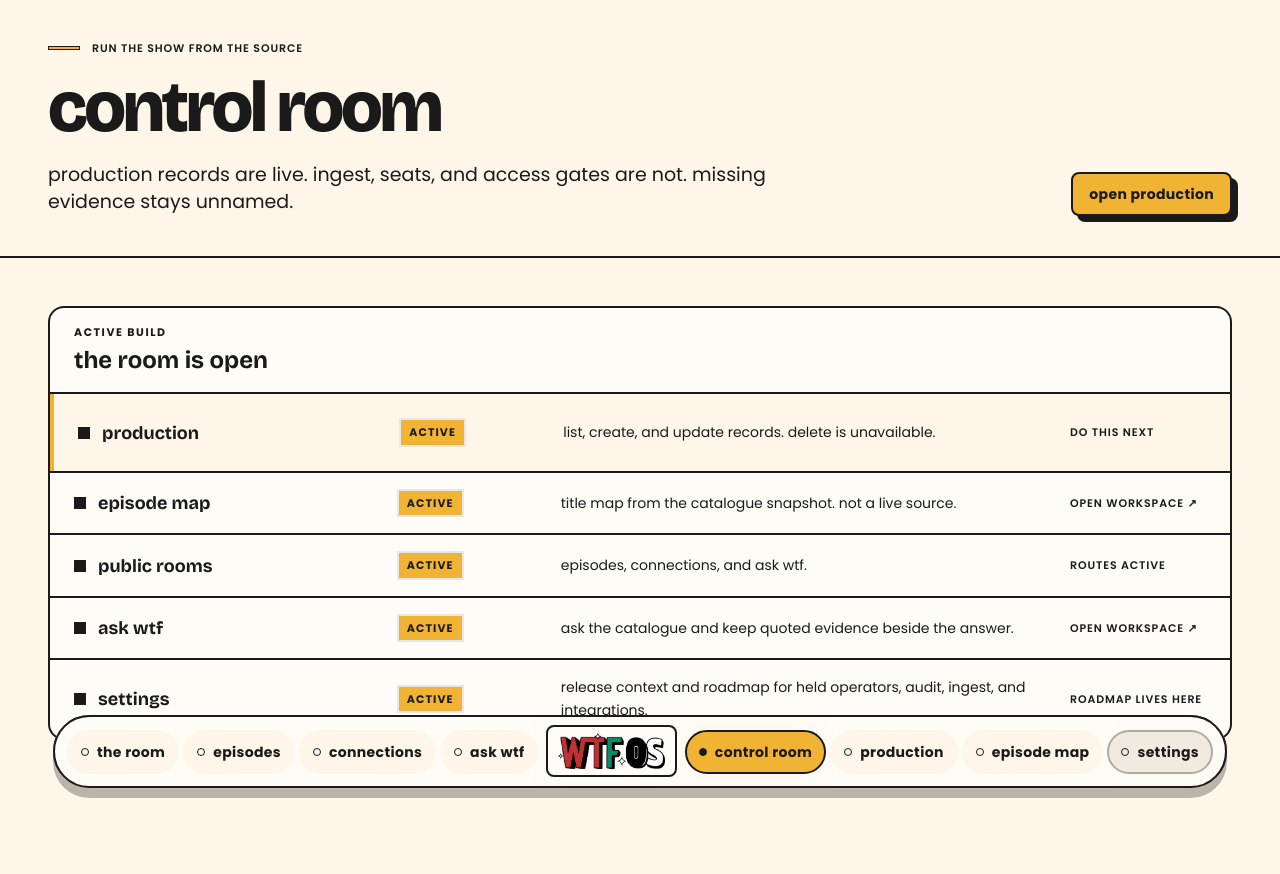
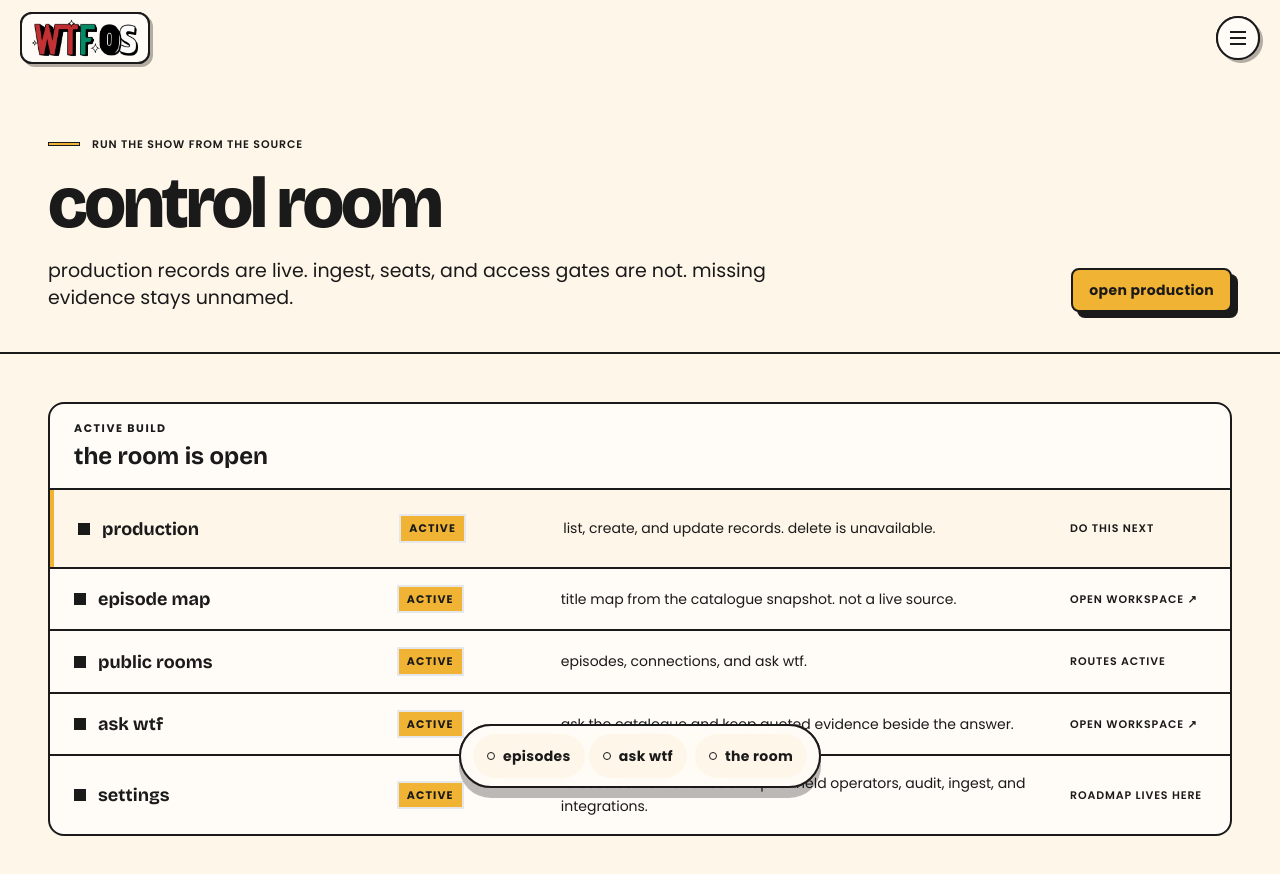
Before and after one commit to Sheshiyer/wtfmedia, a Next.js app in the folder web/: page /ops in a window 1280 px wide. Shown: the top 874 px of the page. Built offline with nearby package versions, Linux system fonts and the light colour scheme.

Commit message:
feat: refine local chat and navigation shell

```diff
--- a/web/app/api/chat/route.ts
+++ b/web/app/api/chat/route.ts
@@ -1,7 +1,8 @@
 import { NextRequest } from "next/server";
 import { getCloudflareContext } from "@opennextjs/cloudflare";
-import type { ChatMessage } from "@/lib/nvidia";
+import { chatStream, embedQuery, type ChatMessage } from "@/lib/nvidia";
 import { parseSourceMode, type SourceMode } from "@/lib/provenance/source-mode";
+import { isReady, search } from "@/lib/vectors";
 
 export const runtime = "nodejs";
 export const maxDuration = 30;
@@ -64,6 +65,47 @@ function sourceHeader(sources: EdgeSource[], sourceMode: SourceMode) {
   }));
 }
 
+/** Local-only RAG path for `next dev`; production remains Cloudflare-only. */
+async function localAnswer(question: string, sourceMode: SourceMode): Promise<Response> {
+  if (!isReady()) return Response.json({ error: "local_catalogue_unavailable" }, { status: 503 });
+  if (sourceMode === "uncut") {
+    return new Response("uncut is unavailable in local mode; switch to published.", {
+      status: 200,
+      headers: { "Content-Type": "text/plain; charset=utf-8", "X-Sources": encodeURIComponent("[]"), "X-Source-Mode": "uncut", "X-Uncut-Unavailable": "true", "X-Model": "nvidia-local", "X-Fallback": "true" },
+    });
+  }
+  const hits = search(await embedQuery(question), 6);
+  if (hits.length === 0) return Response.json({ error: "local_catalogue_unavailable" }, { status: 503 });
+  const sources: EdgeSource[] = hits.map((hit, index) => ({
+    n: index + 1,
+    score: hit.score,
+    videoId: hit.video_id,
+    title: hit.title,
+    url: `https://www.youtube.com/watch?v=${hit.video_id}`,
+    start: hit.start ?? null,
+    timestamped: hit.start != null,
+    sourceMode: "published",
+    mappingStatus: hit.start == null ? "unmapped" : "mapped",
+    segmentId: `local:${hit.video_id}:${hit.chunk_idx}`,
+  }));
+  const context = hits.map((hit, index) => `[${index + 1}] ${hit.title}\n${hit.text}`).join("\n\n---\n\n");
+  const stream = await chatStream([
+    { role: "system", content: "Answer only from the supplied transcript excerpts. Cite every factual sentence with [1], [2], etc. If the excerpts do not answer the question, say so plainly." },
+    { role: "user", content: `CONTEXT:\n${context}\n\nQUESTION: ${question}` },
+  ], { maxTokens: 600, temperature: 0.1 });
+  return new Response(stream, {
+    headers: {
+      "Content-Type": "text/plain; charset=utf-8",
+      "X-Sources": encodeURIComponent(sourceHeader(sources, "published")),
+      "X-Source-Mode": "published",
+      "X-Uncut-Unavailable": sourceMode === "both" ? "true" : "false",
+      "X-Model": "nvidia-local",
+      "X-Fallback": "false",
+      "Cache-Control": "no-store",
+    },
+  });
+}
+
 export async function POST(req: NextRequest) {
   let body: { messages?: ChatMessage[]; sourceMode?: unknown };
   try {
@@ -76,7 +118,16 @@ export async function POST(req: NextRequest) {
   if (!last?.content?.trim()) return new Response("no user message", { status: 400 });
   if (last.content.length > MAX_QUESTION_CHARS) return new Response("question too long", { status: 400 });
   const sourceMode = parseSourceMode(body.sourceMode);
-  if (!EDGE_SHARED_SECRET) return Response.json({ error: "The answer service is not configured." }, { status: 503 });
+  if (!EDGE_SHARED_SECRET) {
+    if (process.env.NODE_ENV !== "production" && process.env.NVIDIA_API_KEY) {
+      try { return await localAnswer(last.content, sourceMode); }
+      catch (error) {
+        console.error("local NVIDIA RAG failed", error instanceof Error ? error.message : "unknown");
+        return Response.json({ error: "local_answer_unavailable" }, { status: 503 });
+      }
+    }
+    return Response.json({ error: "The answer service is not configured." }, { status: 503 });
+  }
 
   let edge: Response;
   try {
--- a/web/components/patterns/WorkspaceHeader.tsx
+++ b/web/components/patterns/WorkspaceHeader.tsx
@@ -69,7 +69,9 @@ export function WorkspaceHeader({
     >
       <div className="mx-auto max-w-[var(--wtf-content-max)]">
         {context && (
-          <div className="mb-6 border-b border-foreground/20 pb-4">{context}</div>
+          <div className="mb-5 border-b border-foreground/20 pb-3 lg:fixed lg:left-56 lg:top-9 lg:z-40 lg:mb-0 lg:w-fit lg:max-w-[calc(100vw-24rem)] lg:border-b-0 lg:p-0">
+            {context}
+          </div>
         )}
         <div className="grid items-end gap-6 lg:grid-cols-[minmax(0,1fr)_auto]">
           <div className="max-w-4xl">
--- a/web/components/shells/AppRail.tsx
+++ b/web/components/shells/AppRail.tsx
@@ -2,6 +2,7 @@
 
 import Link from "next/link";
 import { usePathname } from "next/navigation";
+import { useState } from "react";
 import { MigratedWordmarkMini } from "@/components/patterns/brand/MigratedWordmark";
 import { routeIsActive } from "@/lib/public/route-is-active";
 
@@ -25,9 +26,19 @@ export function AppRail({
   utility,
 }: AppRailProps) {
   const pathname = usePathname() ?? "/";
-  const centerIndex = Math.ceil(navigation.length / 2);
-  const leftNavigation = navigation.slice(0, centerIndex);
-  const rightNavigation = navigation.slice(centerIndex);
+  const utilityHrefs = new Set(["/connections", "/ops", "/ops/production", "/ops/episodes", "/ops/settings"]);
+  const utilityOrder = ["/ops", "/ops/production", "/ops/episodes", "/ops/settings", "/connections"];
+  const utilityNavigation = navigation
+    .filter((item) => utilityHrefs.has(item.href))
+    .sort((a, b) => utilityOrder.indexOf(a.href) - utilityOrder.indexOf(b.href));
+  const primaryOrder = ["/episodes", "/chat", "/"];
+  const primaryNavigation = navigation
+    .filter((item) => !utilityHrefs.has(item.href))
+    .sort((a, b) => primaryOrder.indexOf(a.href) - primaryOrder.indexOf(b.href));
+  const primaryCenterIndex = Math.ceil(primaryNavigation.length / 2);
+  const leftNavigation = primaryNavigation.slice(0, primaryCenterIndex);
+  const rightNavigation = primaryNavigation.slice(primaryCenterIndex);
+  const [utilityOpen, setUtilityOpen] = useState(false);
 
   const renderNavLinks = (items: readonly AppNavItem[]) =>
     items.map((item) => {
@@ -66,22 +77,50 @@ export function AppRail({
     });
 
   return (
-    <div className="fixed inset-x-0 bottom-0 z-50 px-3 pb-[max(0.75rem,env(safe-area-inset-bottom))] sm:px-5">
+    <>
+      <header className="fixed inset-x-0 top-0 z-50 px-3 pt-[max(0.75rem,env(safe-area-inset-top))] sm:px-5">
+        <div className="mx-auto flex max-w-[92rem] items-start justify-between gap-3">
+          <Link
+            href={mode === "operator" ? "/ops" : "/"}
+            aria-label="WTF OS"
+            className="shrink-0 rounded-xl border-2 border-foreground bg-surface-raised px-2 py-1 shadow-[3px_3px_0_rgb(var(--wtf-foreground-rgb)/0.18)] focus-visible:outline-none focus-visible:ring-2 focus-visible:ring-attention"
+          >
+            <MigratedWordmarkMini />
+          </Link>
+          <div className="relative flex min-w-0 items-start justify-end gap-2">
+            <button
+              type="button"
+              aria-label="Toggle operations menu"
+              aria-expanded={utilityOpen}
+              onClick={() => setUtilityOpen((open) => !open)}
+              className="mt-1 grid h-11 w-11 shrink-0 place-items-center rounded-full border-2 border-foreground bg-surface-raised text-foreground shadow-[3px_3px_0_rgb(var(--wtf-foreground-rgb)/0.18)] transition-transform hover:-translate-y-0.5 focus-visible:outline-none focus-visible:ring-2 focus-visible:ring-attention focus-visible:ring-offset-2 focus-visible:ring-offset-canvas"
+            >
+              <span className="sr-only">Operations</span>
+              <span aria-hidden="true" className="grid gap-1">
+                <span className="h-0.5 w-4 bg-current" />
+                <span className="h-0.5 w-4 bg-current" />
+                <span className="h-0.5 w-4 bg-current" />
+              </span>
+            </button>
+            <nav
+              id="wtf-operations-navigation"
+              aria-label="Operations"
+              className={`${utilityOpen ? "flex" : "hidden"} absolute right-0 top-14 w-[min(15rem,calc(100vw-2rem))] flex-col gap-1.5 rounded-[1.75rem] border-2 border-foreground bg-surface-raised/95 p-2 shadow-[5px_5px_0_rgb(var(--wtf-foreground-rgb)/0.16)] backdrop-blur-md`}
+            >
+              {renderNavLinks(utilityNavigation)}
+            </nav>
+          </div>
+        </div>
+      </header>
+      <div className="fixed inset-x-0 bottom-0 z-50 px-3 pb-[max(0.75rem,env(safe-area-inset-bottom))] sm:px-5">
       <div className="wtf-bottom-pill mx-auto flex w-fit max-w-[min(74rem,calc(100vw-1.5rem))] items-center gap-2 overflow-x-auto rounded-full border-2 border-foreground bg-surface-raised/95 px-2.5 py-2 shadow-[0_10px_0_rgb(var(--wtf-foreground-rgb)/0.16)] backdrop-blur-md sm:px-3">
         <nav
-          id={mode === "operator" ? "wtf-operations-navigation" : "wtf-application-navigation"}
+          id="wtf-application-navigation"
           aria-label={mode === "operator" ? "operations" : "Application"}
           className="flex min-w-max items-center gap-1"
         >
           {renderNavLinks(leftNavigation)}
         </nav>
-        <Link
-          href={mode === "operator" ? "/ops" : "/"}
-          aria-label="WTF OS"
-          className="shrink-0 rounded-full focus-visible:outline-none focus-visible:ring-2 focus-visible:ring-attention"
-        >
-          <MigratedWordmarkMini plate />
-        </Link>
         <nav
           aria-label={mode === "operator" ? "operational destinations" : "Operational destinations"}
           className="flex min-w-max items-center gap-1"
@@ -95,5 +134,6 @@ export function AppRail({
         ) : null}
       </div>
     </div>
+    </>
   );
 }
--- a/web/components/shells/AppShell.tsx
+++ b/web/components/shells/AppShell.tsx
@@ -28,7 +28,7 @@ export function AppShell({
 
       <div data-wtf-shell="migrated" className="min-h-screen">
         <AppRail mode={mode} navigation={navigation} utility={utility} />
-        <div className="relative min-h-screen overflow-hidden pb-28 sm:pb-24">
+        <div className="relative min-h-screen overflow-hidden pb-28 pt-12 sm:pb-24 sm:pt-12">
           <div
             aria-hidden="true"
             className="pointer-events-none fixed inset-0 z-0"
```
